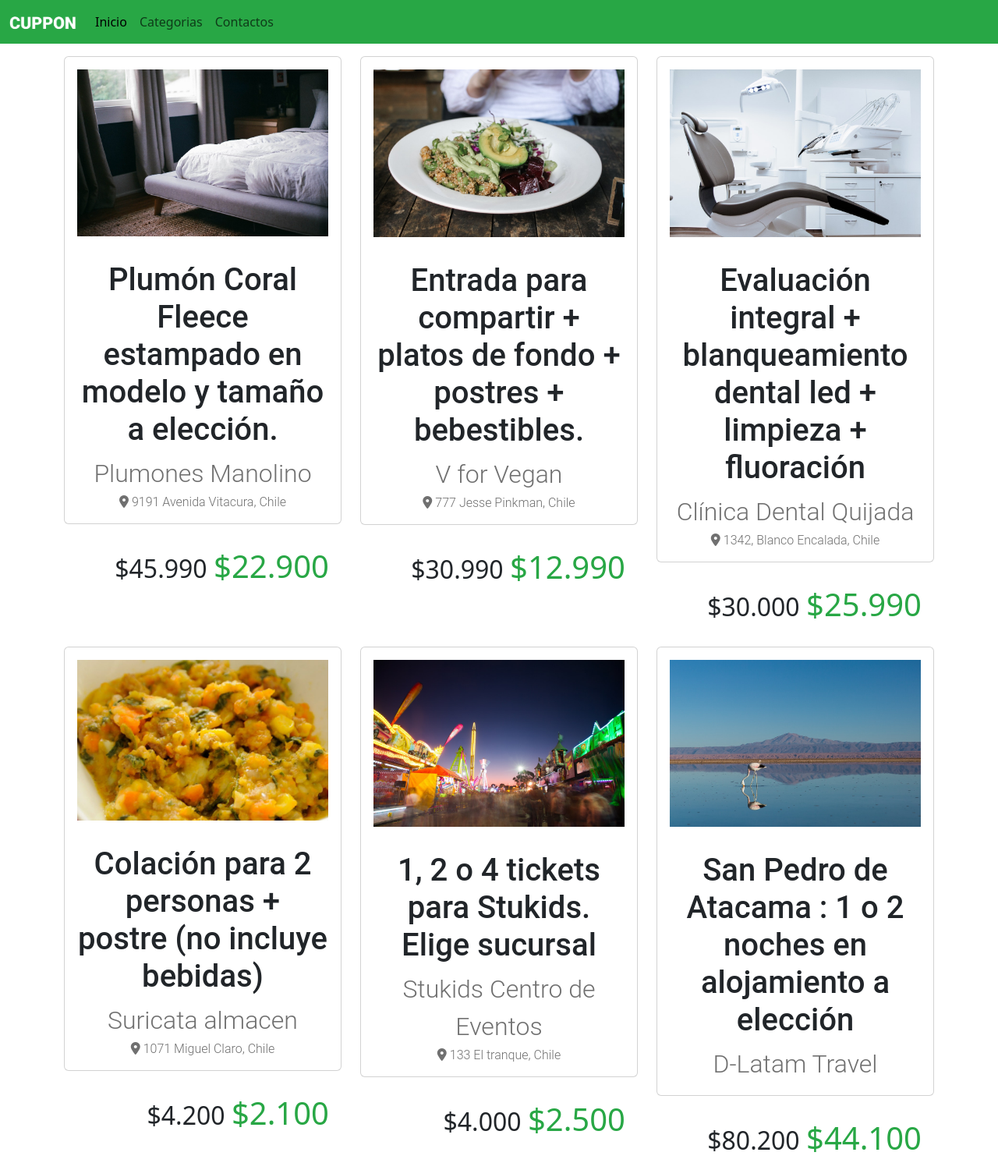
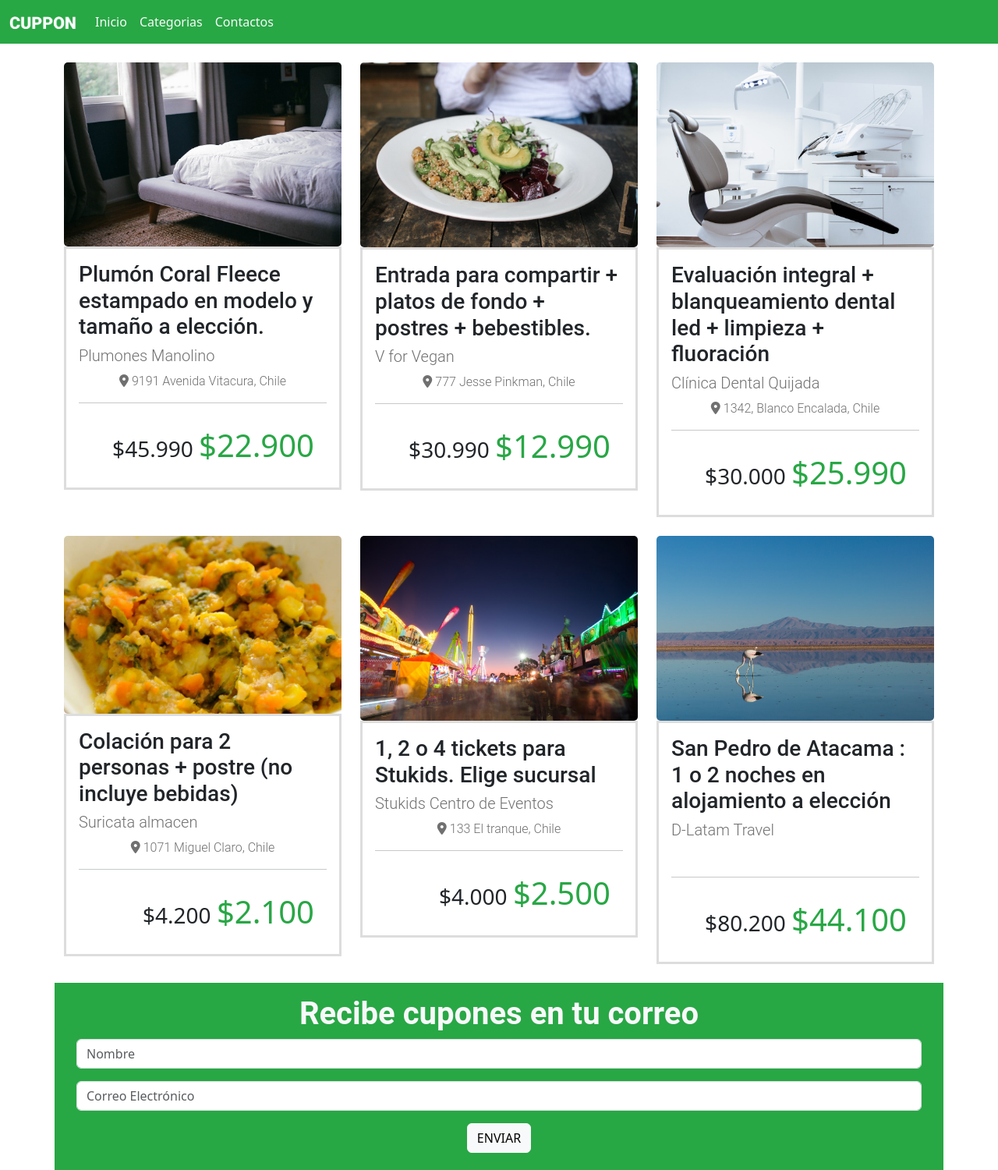
Before and after one commit to jeberoizac/cuppon, a plain HTML site: page index.html in a window 1280 px wide. Shown: the top 1500 px of the page at 78% size. Drawn offline with nearby package versions, Linux system fonts and the light colour scheme.

Commit message:
se cambian grilla y se mejora respons

```diff
--- a/css/style.css
+++ b/css/style.css
@@ -3,6 +3,7 @@
     font-weight: 300;
     font-style: normal;
     color: #707070;
+    text-align: left;
 
   }
 
@@ -11,6 +12,7 @@
     font-weight: 500;
     font-style: normal;
     color: #212529;
+    text-align: left;
 
   }
   /*
@@ -33,11 +35,18 @@ i{
   font-weight: 300;
   font-style: normal;
   color: #707070;
+  text-align: left;
 }
-p{
+div p{
   display: inline;
+  text-align: left;
 }
 
-.prueba{
-  background-color: #6386d1;
+.card-body{
+  border: solid #DDDDDD;
+  max-width: 100%
 }
+.card{
+  margin-top: 1.5rem;
+  border: 0cap;
+}
--- a/index.html
+++ b/index.html
@@ -50,11 +50,11 @@
           >
             <span class="navbar-toggler-icon"></span>
           </button>
-          <div class="collapse navbar-collapse" id="navbarNavAltMarkup">
-            <div class="navbar-nav">
-              <a class="nav-link active" aria-current="page" href="#">Inicio</a>
-              <a class="nav-link" href="#">Categorias</a>
-              <a class="nav-link" href="#">Contactos</a>
+          <div class="collapse navbar-collapse " id="navbarNavAltMarkup">
+            <div class="navbar-nav text-right">
+              <a class="nav-link text-light" aria-current="page" href="#">Inicio</a>
+              <a class="nav-link text-light" href="#">Categorias</a>
+              <a class="nav-link text-light" href="#contacto">Contactos</a>
             </div>
           </div>
         </div>
@@ -62,164 +62,171 @@
     </header>
     <section class="container text-center">
       <!-- card de habitaciones-->
-
-      <!-- <div class="row row-cols-1 row-cols-md-6"> -->
       <div class="row row-cols-1 row-cols-md-2 row-cols-xl-3">
         <div class="col mx-auto">
-
           <!--car1-->
-          <div class="card my-3">
+          <div class="card">
             <img
               src="./img/cupon-1.jpg"
-              class="card-img mx-auto p-3"
+              class="card-img mx-auto"
               alt="Plumon"
             />
             <div class="card-body">
-              <h1 class="card-title roboto-medium">
+              <h3 class="card-title roboto-medium">
                 Plumón Coral Fleece estampado en modelo y tamaño a elección.
-              </h1>
-              <p class="roboto-light fs-2">Plumones Manolino</p>
-              <br />
+              </h3>
+              <h4 class="roboto-light fs-5">Plumones Manolino</h4>
+
               <i class="fa-solid fa-location-dot roboto-light">
                 <span class="roboto-light">9191 Avenida Vitacura, Chile</span>
               </i>
+              <hr>
+              <ul class="list-group list-group-flush">
+                <li class="list-group-item text-end fs-3">
+                  $45.990 <a class="fs-1">$22.900</a>
+                </li>
+              </ul>
             </div>
           </div>
-          <ul class="list-group list-group-flush">
-            <li class="list-group-item text-end fs-2">
-              $45.990 <a class="fs-1">$22.900</a>
-            </li>
-          </ul>
+
         </div>
 
             <!-- card 2-->
         <div class="col mx-auto">
-            <div class="card my-3">
+            <div class="card">
               <img
                 src="./img/cupon-2.jpg"
-                class="card-img mx-auto p-3"
+                class="card-img mx-auto"
                 alt="Plumon"
               />
               <div class="card-body">
-                <h1 class="card-title roboto-medium">
+                <h3 class="card-title roboto-medium">
                   Entrada para compartir + platos de fondo + postres +
                   bebestibles.
-                </h1>
-                <p class="roboto-light fs-2">V for Vegan</p>
-                <br />
+                </h3>
+                <h4 class="roboto-light fs-5">V for Vegan</h4>
                 <i class="fa-solid fa-location-dot roboto-light">
                   <span class="roboto-light">777 Jesse Pinkman, Chile</span>
                 </i>
+                <hr>
+                 <ul class="list-group list-group-flush">
+                    <li class="list-group-item text-end fs-3">
+                      $30.990 <a class="fs-1">$12.990</a>
+                    </li>
+                  </ul>
               </div>
             </div>
-              <ul class="list-group list-group-flush">
-              <li class="list-group-item text-end fs-2">
-                $30.990 <a class="fs-1">$12.990</a>
-              </li>
-            </ul>
+
         </div>
             <!-- card 3-->
           <div class="col mx-auto">
-            <div class="card my-3">
+            <div class="card">
               <img
                 src="./img/cupon-3.jpg"
-                class="card-img mx-auto p-3"
+                class="card-img mx-auto"
                 alt="Plumon"
               />
               <div class="card-body">
-                <h1 class="card-title roboto-medium">
+                <h3 class="card-title roboto-medium">
                   Evaluación integral + blanqueamiento dental led + limpieza +
                   fluoración
-                </h1>
-                <p class="roboto-light fs-2">Clínica Dental Quijada</p>
-                <br />
+                </h3>
+                <h4 class="roboto-light fs-5">Clínica Dental Quijada</h4>
+
                 <i class="fa-solid fa-location-dot roboto-light">
                   <span class="roboto-light">1342, Blanco Encalada, Chile</span>
                 </i>
-              </div>
-            </div>
-            <ul class="list-group list-group-flush">
-              <li class="list-group-item text-end fs-2">
+                <hr>
+                <ul class="list-group list-group-flush">
+              <li class="list-group-item text-end fs-3">
                 $30.000 <a class="fs-1"> $25.990</a>
               </li>
             </ul>
+              </div>
+            </div>
+
           </div>
            <!-- card 4-->
             <div class="col mx-auto">
-                <div class="card my-3">
+                <div class="card ">
                   <img
                     src="./img/cupon-4.jpg"
-                    class="card-img mx-auto p-3"
+                    class="card-img mx-auto"
                     alt="Plumon"
                   />
                   <div class="card-body">
-                    <h1 class="card-title roboto-medium">
+                    <h3 class="card-title roboto-medium">
                       Colación para 2 personas + postre (no incluye bebidas)
-                    </h1>
-                    <p class="roboto-light fs-2">Suricata almacen</p>
-                    <br />
+                    </h3>
+                    <h4 class="roboto-light fs-5">Suricata almacen</h4>
                     <i class="fa-solid fa-location-dot roboto-light">
                       <span class="roboto-light">1071 Miguel Claro, Chile</span>
                     </i>
-                  </div>
-                </div>
-                <ul class="list-group list-group-flush">
-                  <li class="list-group-item text-end fs-2">
+                    <hr>
+                    <ul class="list-group list-group-flush">
+                  <li class="list-group-item text-end fs-3">
                     $4.200 <a class="fs-1"> $2.100</a>
                   </li>
                 </ul>
+                  </div>
+                </div>
+
             </div>
                 <!-- card 5-->
                 <div class="col mx-auto">
-                    <div class="card my-3">
+                    <div class="card ">
                       <img
                         src="./img/cupon-5.jpg"
-                        class="card-img mx-auto p-3"
+                        class="card-img mx-auto"
                         alt="Plumon"
                       />
                       <div class="card-body">
-                        <h1 class="card-title roboto-medium">
+                        <h3 class="card-title roboto-medium">
                           1, 2 o 4 tickets para Stukids. Elige sucursal
-                        </h1>
-                        <p class="roboto-light fs-2">Stukids Centro de Eventos</p>
-                        <br />
-                        <i class="fa-solid fa-location-dot roboto-light">
-                          <span class="roboto-light">133 El tranque, Chile</span>
+                        </h3>
+                        <h4 class="roboto-light fs-5">Stukids Centro de Eventos</h4>
+
+                        <i class="fa-solid fa-location-dot roboto-light ">
+                          <span class="roboto-light ">133 El tranque, Chile</span>
                         </i>
+                        <hr>
+                      <ul class="list-group list-group-flush">
+                        <li class="list-group-item text-end fs-3">
+                          $4.000 <a class="fs-1"> $2.500</a>
+                        </li>
+                      </ul>
                       </div>
+
                     </div>
-                    <ul class="list-group list-group-flush">
-                      <li class="list-group-item text-end fs-2">
-                        $4.000 <a class="fs-1"> $2.500</a>
-                      </li>
-                    </ul>
+
                 </div>
                     <!-- card 6-->
                     <div class="col mx-auto">
-                        <div class="card my-3">
+                        <div class="card">
                           <img
                             src="./img/cupon-6.jpg"
-                            class="card-img mx-auto p-3"
+                            class="card-img mx-auto "
                             alt="Plumon"
                           />
                           <div class="card-body">
-                            <h1 class="card-title roboto-medium">
+                            <h3 class="card-title roboto-medium">
                               San Pedro de Atacama : 1 o 2 noches en alojamiento a elección
-                            </h1>
-                            <p class="roboto-light fs-2">D-Latam Travel</p>
+                            </h3>
+                            <h4 class="roboto-light fs-5">D-Latam Travel</h4>
                             <br />
+                             <ul class="list-group list-group-flush"><hr>
+                            <li class="list-group-item text-end fs-3">
+                              $80.200 <a class="fs-1"> $44.100</a>
+                            </li>
+                          </ul>
                           </div>
+
                         </div>
-                        <ul class="list-group list-group-flush">
-                          <li class="list-group-item text-end fs-2">
-                            $80.200 <a class="fs-1"> $44.100</a>
-                          </li>
-                        </ul>
-                    </div>
+                      </div>
       </div>
 
       <!--Formulario de contacto-->
-      <div class="row mt-4 p-3" style="background-color: #28a745">
+      <div class="row mt-4 p-3" style="background-color: #28a745" id="contacto">
         <div class="text-center">
           <div class="mb-3">
             <label
@@ -236,14 +243,14 @@
           </div>
           <div class="mb-3">
             <input
-              type="text"
+              type="email"
               class="form-control"
               id="formGroupExampleInput2"
               placeholder="Correo Electrónico"
             />
           </div>
           <div class="mb-3">
-            <button type="submit" class="btn btn-light text-center">
+            <button type="submit" value="Submit" class="btn btn-light text-center">
               ENVIAR
             </button>
           </div>
```
